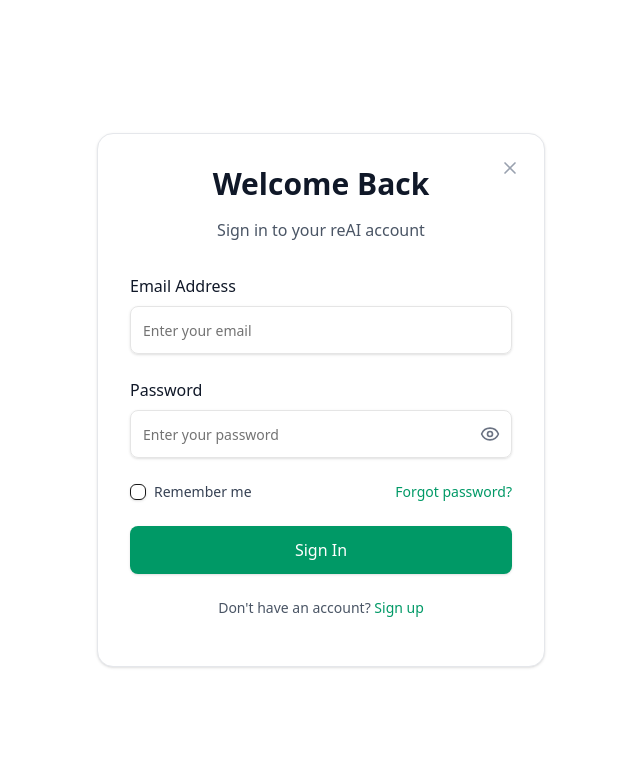
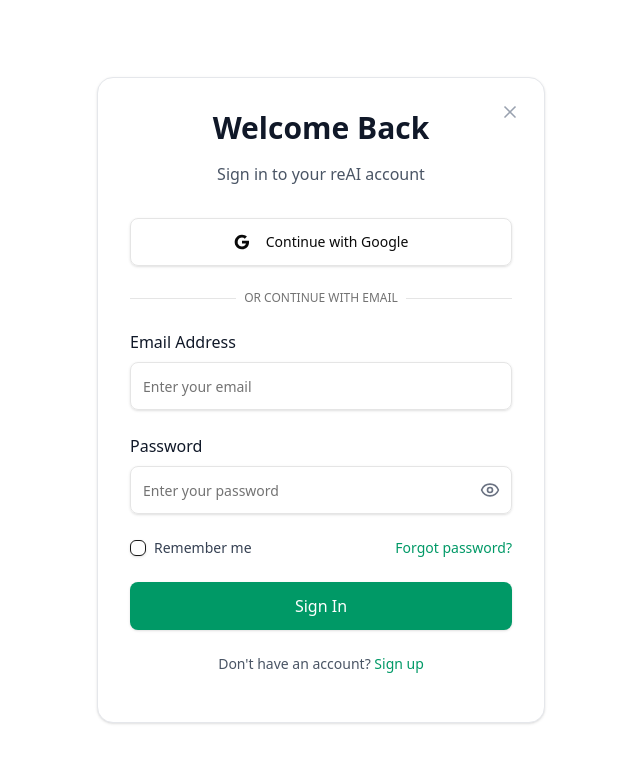
Before and after one commit to legend4tech/VERI-AI, a Next.js app in the folder packages/nextjs/: page /login in a window 1280 px wide. Shown: the top 762 px of the page, without its empty margins (319-959 px from the left). Built offline with nearby package versions, Linux system fonts and the light colour scheme; no server answers; what @starknet-react/chains, @starknet-react/core would draw is missing.

Commit message:
feat: made the goggle login functional

```diff
--- a/packages/nextjs/auth.ts
+++ b/packages/nextjs/auth.ts
@@ -1,5 +1,6 @@
 import NextAuth from "next-auth"
 import Credentials from "next-auth/providers/credentials"
+import Google from "next-auth/providers/google"
 
 export const { handlers, auth, signIn, signOut } = NextAuth({
   session: {
@@ -9,6 +10,17 @@ export const { handlers, auth, signIn, signOut } = NextAuth({
     signIn: "/login",
   },
   providers: [
+    Google({
+      clientId: process.env.AUTH_GOOGLE_ID!,
+      clientSecret: process.env.AUTH_GOOGLE_SECRET!,
+      authorization: {
+        params: {
+          prompt: "consent",
+          access_type: "offline",
+          response_type: "code",
+        },
+      },
+    }),
     Credentials({
       name: "credentials",
       credentials: {
@@ -40,17 +52,21 @@ export const { handlers, auth, signIn, signOut } = NextAuth({
     }),
   ],
   callbacks: {
-    async jwt({ token, user }) {
+    async jwt({ token, user, account }) {
       if (user) {
-        token.role = user.role
-        token.id = user.id
+        token.role = (user.role as string) || "investor"
+        token.id = user.id as string
+      }
+      if (account?.provider) {
+        token.provider = account.provider as string
       }
       return token
     },
     async session({ session, token }) {
       if (session.user) {
-        session.user.role = token.role as string
+        session.user.role = (token.role as string) || "investor"
         session.user.id = token.id as string
+        session.user.provider = token.provider as string | undefined
       }
       return session
     },
--- /dev/null
+++ b/packages/nextjs/components/auth/google-signin-button.tsx
@@ -0,0 +1,50 @@
+"use client"
+
+import { signIn } from "next-auth/react"
+import { Button } from "~~/components/ui/button"
+import { useState } from "react"
+
+export function GoogleSignInButton() {
+  const [isLoading, setIsLoading] = useState(false)
+
+  const handleGoogleSignIn = async () => {
+    try {
+      setIsLoading(true)
+      await signIn("google", { callbackUrl: "/dashboard/investor" })
+    } catch (error) {
+      console.error("Google sign-in error:", error)
+    } finally {
+      setIsLoading(false)
+    }
+  }
+
+  return (
+    <Button
+      type="button"
+      variant="outline"
+      className="w-full h-12 bg-transparent"
+      onClick={handleGoogleSignIn}
+      disabled={isLoading}
+    >
+      <svg className="w-5 h-5 mr-2" viewBox="0 0 24 24">
+        <path
+          fill="currentColor"
+          d="M22.56 12.25c0-.78-.07-1.53-.2-2.25H12v4.26h5.92c-.26 1.37-1.04 2.53-2.21 3.31v2.77h3.57c2.08-1.92 3.28-4.74 3.28-8.09z"
+        />
+        <path
+          fill="currentColor"
+          d="M12 23c2.97 0 5.46-.98 7.28-2.66l-3.57-2.77c-.98.66-2.23 1.06-3.71 1.06-2.86 0-5.29-1.93-6.16-4.53H2.18v2.84C3.99 20.53 7.7 23 12 23z"
+        />
+        <path
+          fill="currentColor"
+          d="M5.84 14.09c-.22-.66-.35-1.36-.35-2.09s.13-1.43.35-2.09V7.07H2.18C1.43 8.55 1 10.22 1 12s.43 3.45 1.18 4.93l2.85-2.22.81-.62z"
+        />
+        <path
+          fill="currentColor"
+          d="M12 5.38c1.62 0 3.06.56 4.21 1.64l3.15-3.15C17.45 2.09 14.97 1 12 1 7.7 1 3.99 3.47 2.18 7.07l3.66 2.84c.87-2.6 3.3-4.53 6.16-4.53z"
+        />
+      </svg>
+      {isLoading ? "Signing in..." : "Continue with Google"}
+    </Button>
+  )
+}
--- a/packages/nextjs/components/auth/investor-signup-form.tsx
+++ b/packages/nextjs/components/auth/investor-signup-form.tsx
@@ -13,6 +13,7 @@ import { Input } from "~~/components/ui/input"
 import { toast } from "sonner"
 import { registerUser } from "~~/app/actions/auth"
 import { signOut } from "next-auth/react"
+import { GoogleSignInButton } from "./google-signin-button"
 
 const investorSignupSchema = z.object({
   fullName: z.string().min(2, "Full name must be at least 2 characters"),
@@ -71,6 +72,18 @@ export function InvestorSignupForm() {
   }
 
   return (
+    <div className="space-y-6">
+      <GoogleSignInButton />
+
+      <div className="relative">
+        <div className="absolute inset-0 flex items-center">
+          <span className="w-full border-t" />
+        </div>
+        <div className="relative flex justify-center text-xs uppercase">
+          <span className="bg-white px-2 text-muted-foreground">Or continue with email</span>
+        </div>
+      </div>
+
       <Form {...form}>
         <form onSubmit={form.handleSubmit(onSubmit)} className="space-y-4 sm:space-y-6">
           <FormField
@@ -196,5 +209,6 @@ export function InvestorSignupForm() {
           </p>
         </form>
       </Form>
+    </div>
   )
 }
--- a/packages/nextjs/components/auth/login-form.tsx
+++ b/packages/nextjs/components/auth/login-form.tsx
@@ -15,6 +15,7 @@ import { RadioGroup, RadioGroupItem } from "~~/components/ui/radio-group"
 import { toast } from "sonner"
 import { signIn } from "next-auth/react"
 import { verifyCredentials } from "~~/app/actions/verify-credentials"
+import { GoogleSignInButton } from "./google-signin-button"
 
 
 const loginSchema = z.object({
@@ -84,6 +85,18 @@ export function LoginForm() {
   }
 
   return (
+    <div className="space-y-6">
+      <GoogleSignInButton />
+
+      <div className="relative">
+        <div className="absolute inset-0 flex items-center">
+          <span className="w-full border-t" />
+        </div>
+        <div className="relative flex justify-center text-xs uppercase">
+          <span className="bg-white px-2 text-muted-foreground">Or continue with email</span>
+        </div>
+      </div>
+
       <Form {...form}>
         <form onSubmit={form.handleSubmit(onSubmit)} className="space-y-6">
           <FormField
@@ -158,5 +171,6 @@ export function LoginForm() {
           </Button>
         </form>
       </Form>
+    </div>
   )
 }
--- a/packages/nextjs/components/auth/realtor-signup-form.tsx
+++ b/packages/nextjs/components/auth/realtor-signup-form.tsx
@@ -13,6 +13,7 @@ import { Input } from "~~/components/ui/input"
 import { toast } from "sonner"
 import { registerUser } from "~~/app/actions/auth"
 import { signOut } from "next-auth/react"
+import { GoogleSignInButton } from "./google-signin-button"
 
 
 const MAX_FILE_SIZE = 5 * 1024 * 1024
@@ -85,6 +86,18 @@ export function RealtorSignupForm() {
   }
 
   return (
+    <div className="space-y-6">
+      <GoogleSignInButton />
+
+      <div className="relative">
+        <div className="absolute inset-0 flex items-center">
+          <span className="w-full border-t" />
+        </div>
+        <div className="relative flex justify-center text-xs uppercase">
+          <span className="bg-white px-2 text-muted-foreground">Or continue with email</span>
+        </div>
+      </div>
+
       <Form {...form}>
         <form onSubmit={form.handleSubmit(onSubmit)} className="space-y-4 sm:space-y-6">
           <FormField
@@ -173,7 +186,9 @@ export function RealtorSignupForm() {
             name="businessName"
             render={({ field }) => (
               <FormItem>
-              <FormLabel className="text-sm sm:text-base font-normal text-gray-900">Business Name or Company</FormLabel>
+                <FormLabel className="text-sm sm:text-base font-normal text-gray-900">
+                  Business Name or Company
+                </FormLabel>
                 <FormControl>
                   <Input placeholder="Your company name" className="h-11 sm:h-12" {...field} />
                 </FormControl>
@@ -278,5 +293,6 @@ export function RealtorSignupForm() {
           </p>
         </form>
       </Form>
+    </div>
   )
 }
--- a/packages/nextjs/types/next-auth.d.ts
+++ b/packages/nextjs/types/next-auth.d.ts
@@ -5,11 +5,13 @@ declare module "next-auth" {
     user: {
       id: string
       role: string
+      provider?: string
     } & DefaultSession["user"]
   }
 
   interface User {
     role: string
+    provider?: string
   }
 }
 
@@ -17,5 +19,6 @@ declare module "next-auth/jwt" {
   interface JWT {
     role: string
     id: string
+    provider?: string
   }
 }
```
Also changed, not shown: 1 other file (tests, documents, lock files or other folders). Lines whose indentation alone changed are shown as unchanged.
